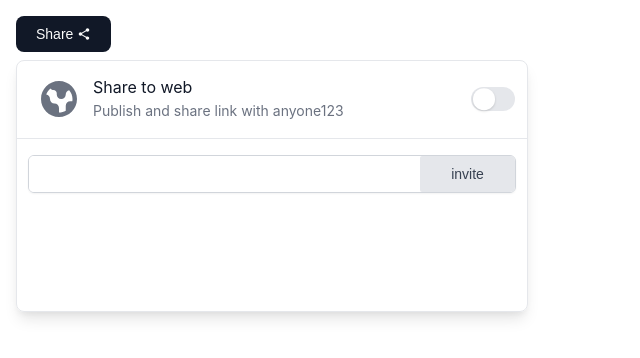
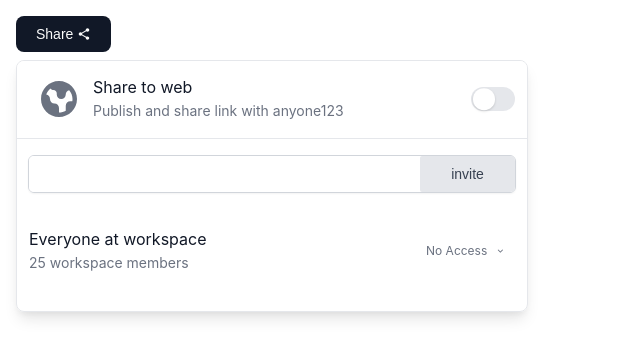
Before and after one commit to AmKreta/oshlash, a React (Create React App) app: page / in a window 1280 px wide. Both pictures are taken after a click on the button "Share". Shown: the top 358 px of the page, without its empty margins (0-640 px from the left). Built offline with nearby package versions, Linux system fonts and the light colour scheme.

Commit message:
made selected account dynamic

```diff
--- a/src/components/selectAccountDropdown/selectAccount.component.tsx
+++ b/src/components/selectAccountDropdown/selectAccount.component.tsx
@@ -8,7 +8,7 @@ import TextInput from "../textInput/textInput.component";
 import { useSelector } from "react-redux";
 import personAndGroupSelecttor from "../../selector/personAndGroupSelecttor";
 import SelectAccount from "../selectAccountContainer/selectAccountContainer.component";
-import { ACCOUNT, PERSON, SELECTED_ACCOUNTS } from "redux-store";
+import { ACCOUNT, PERSON } from "redux-store";
 import Pill from "../pill/pill.component";
 import { IoClose } from "react-icons/io5";
 import { useDispatch } from "react-redux";
@@ -23,7 +23,9 @@ const SelectAccountDropdown: React.FC<SELECT_ACCOUNT_DROPDOWN> = (
   props: SELECT_ACCOUNT_DROPDOWN
 ) => {
   const { person, group } = useSelector(personAndGroupSelecttor);
+
   const selectedAccountInRedux = useSelector(selectedAccountSelector);
+
   const [selectedAccount, setSelectedAccount] = useState(
     new Map<string, ACCOUNT>()
   );
@@ -63,9 +65,12 @@ const SelectAccountDropdown: React.FC<SELECT_ACCOUNT_DROPDOWN> = (
     props.openShareDropdown();
   };
 
-  useEffect(function () {
-    setSelectedAccount(selectedAccountInRedux);
-  }, [setSelectedAccount]);
+  useEffect(
+    function () {
+      setSelectedAccount(selectedAccountInRedux);
+    },
+    [setSelectedAccount]
+  );
 
   return (
     <StyledDiv>
@@ -77,11 +82,9 @@ const SelectAccountDropdown: React.FC<SELECT_ACCOUNT_DROPDOWN> = (
               selectedAccount.forEach((account) =>
                 res.push(
                   <Pill
-                    title={
-                      account.first_name +
-                        " " +
-                        (account as PERSON).last_name || ""
-                    }
+                    title={`${account.first_name} ${
+                      (account as PERSON).last_name || ""
+                    }`}
                     data_attributes={{ "data-id": account.id }}
                     endIcon={IoClose}
                     onClick={onPillClick}
--- a/src/components/shareDropdown/shareDropdown.component.tsx
+++ b/src/components/shareDropdown/shareDropdown.component.tsx
@@ -6,11 +6,18 @@ import Switch from "../switch/switch.component";
 import TextInput from "../textInput/textInput.component";
 import Button from "../button/button.component";
 import { SHARE_DROPDOWN } from "../../types/customComponents";
+import { useSelector } from "react-redux";
+import { selectedAccountSelectorAsObj } from "../../selector/selectedAccountSelector";
+import PermissionDropdown from "../permissionDropsown/permissionDropdoen.component";
+import { ACCOUNT, GROUP, PERSON } from "redux-store";
 
-const ShareDropdown: React.FC<SHARE_DROPDOWN> = (props:SHARE_DROPDOWN) => {
+const ShareDropdown: React.FC<SHARE_DROPDOWN> = (props: SHARE_DROPDOWN) => {
+  const selectedAccounts = useSelector(selectedAccountSelectorAsObj);
+
   return (
     <StyledDiv>
-      <ShareDropdownItemContainer
+     <div className="fixed">
+     <ShareDropdownItemContainer
         title="Share to web"
         subtitle="Publish and share link with anyone123"
         image={ShareTOWebTitleIcon}
@@ -21,6 +28,29 @@ const ShareDropdown: React.FC<SHARE_DROPDOWN> = (props:SHARE_DROPDOWN) => {
         endComponent={<Button title="invite" lite borderRadius={2} />}
         onFocus={props.openSelectAccountDropdown as any}
       />
+     </div>
+      <ShareDropdownItemContainer
+        title="Everyone at workspace"
+        subtitle="25 workspace members"
+        rightComponent={
+          <PermissionDropdown onPermissionChange={(newPermission) => {}} />
+        }
+      />
+      {Object.keys(selectedAccounts).map((id) => {
+        const account=selectedAccounts[id] as any as ACCOUNT;
+        return (
+          <ShareDropdownItemContainer
+            title={`${account.first_name} ${
+              (account as PERSON).last_name || ""
+            }`}
+            subtitle={(account as GROUP).members?`${(account as GROUP).members} workspace members`:null}
+            rightComponent={
+              <PermissionDropdown onPermissionChange={(newPermission) => {}} />
+            }
+            image={account.profilePicture}
+          />
+        );
+      })}
     </StyledDiv>
   );
 };
--- a/src/components/shareDropdown/shareDropdown.style.ts
+++ b/src/components/shareDropdown/shareDropdown.style.ts
@@ -1,14 +1,22 @@
 import styled from "styled-components";
 
 const StyledDiv = styled.div`
-  margin-top:8px;
-  height:252px;
-  width:512px;
+  margin-top: 8px;
+  min-height: 252px;
+  width: 512px;
+  max-height: 500px;
+  overflow-y: scroll;
   border: ${(props) => `1px solid ${props.theme.palette.border.light}`};
-  overflow: hidden;
   border-radius: ${(props) => props.theme.spacing(1)}px;
   box-shadow: ${(props) => props.theme.boxShadow[0]};
 
+  & > .fixed {
+    position: sticky;
+    top: 0;
+    background-color:white;
+    z-index:2;
+    padding-bottom:4px;
+  }
 `;
 
 export default StyledDiv;
--- a/src/components/shareDropdownItem/shareDropdownItem.component.tsx
+++ b/src/components/shareDropdownItem/shareDropdownItem.component.tsx
@@ -1,8 +1,6 @@
 import React from "react";
 import { SHARE_DROPDOWN_ITEM } from "../../types/customComponents";
 import DropdownItemContainer from "./shareDropdownItem.styles";
-
-
 
 const ShareDropdownItemContainer: React.FC<SHARE_DROPDOWN_ITEM> = (
   props: SHARE_DROPDOWN_ITEM
@@ -12,7 +10,9 @@ const ShareDropdownItemContainer: React.FC<SHARE_DROPDOWN_ITEM> = (
       {props.image ? <img src={props.image} style={props.imageStyle} /> : null}
       <div className="writtenContent">
         <div className="title">{props.title}</div>
-        <div className="subTitle">{props.subtitle}</div>
+        {props.subtitle ? (
+          <div className="subTitle">{props.subtitle}</div>
+        ) : null}
       </div>
       {props.rightComponent}
     </DropdownItemContainer>
--- a/src/selector/selectedAccountSelector.ts
+++ b/src/selector/selectedAccountSelector.ts
@@ -2,12 +2,16 @@ import { RootState } from "../store/configureStore";
 import { ACCOUNT } from "redux-store";
 
 function selectedAccountSelector(state: RootState) {
-   const selectedAccounts=state.accounts.selected;
-   const res=new Map<string, ACCOUNT>();
-   for(let id in selectedAccounts){
+  const selectedAccounts = state.accounts.selected;
+  const res = new Map<string, ACCOUNT>();
+  for (let id in selectedAccounts) {
     res.set(id, selectedAccounts[id] as any as ACCOUNT);
-   }
-   return res;
+  }
+  return res;
 }
 
+export const selectedAccountSelectorAsObj = function (state: RootState) {
+  const selectedAccounts = state.accounts.selected;
+  return selectedAccounts;
+};
 export default selectedAccountSelector;
--- a/src/types/customComponents.ts
+++ b/src/types/customComponents.ts
@@ -46,7 +46,7 @@ export interface SWITCH extends SWITCH_STYLES {
 
 export interface SHARE_DROPDOWN_ITEM {
   title: string;
-  subtitle: string;
+  subtitle: string | null;
   image?: string;
   rightComponent?: JSX.Element;
   imageStyle?: React.CSSProperties;
```
